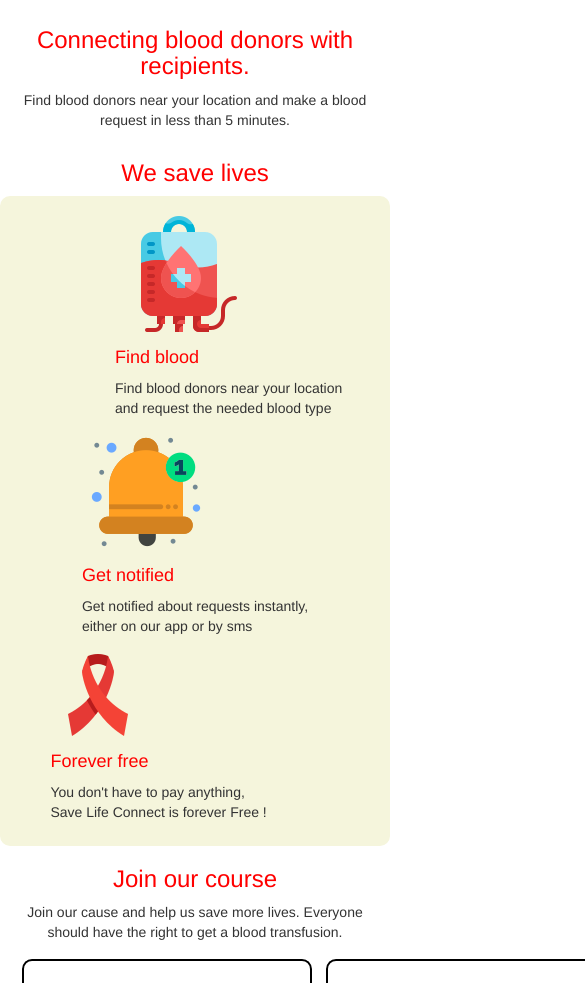
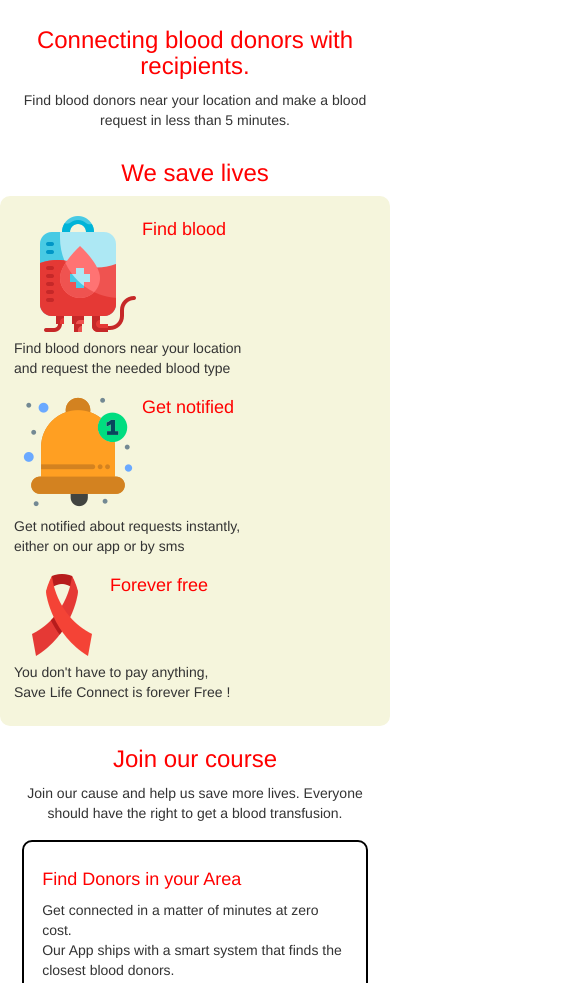
Before and after one commit to Timoh97/Blood-Donation, a plain HTML site: page index.html in a window 390 px wide. Shown: the part 56-1039 px from the top of the page, 585 px wide, since content can reach past the window. Drawn offline with nearby package versions, Linux system fonts and the light colour scheme.

Commit message:
add media query

```diff
--- a/css/working.css
+++ b/css/working.css
@@ -58,3 +58,23 @@ button {
     width: 20em;
     text-align: center;
 }
+
+@media (max-width: 450px) {
+    .explainer,.row1 {
+      display: flex;
+      flex-wrap: wrap;
+    }
+
+    .descr,.descr>p,.descr>h4{
+        display: flex;
+        flex-wrap: wrap;
+    }
+
+    .center-block {
+        width: 150px;
+    }
+
+    .conclusion {
+        display: none;
+    }
+  }
--- a/index.html
+++ b/index.html
@@ -18,18 +18,18 @@
     <h3 class="text-center">We save lives</h3>
     <div class="row" id="savingLives">
 
-        <div>
+        <div class="explainer">
          <img src="./images/blood.png" alt="Blood">
          <h4>Find blood</h4>
          <p>Find blood donors near your location <br> and request the needed blood type</p>
         </div>
-        <div>
+        <div class="explainer">
             <img src="./images/notifying.png" alt="notification">
             <h4>Get notified</h4>
             <p>Get notified about requests instantly, <br> either on our app or by sms</p>
 
         </div>
-        <div>
+        <div class="explainer">
             <img src="./images/aids-ribbon.png" alt="Free ribbon">
             <h4>Forever free</h4>
             <p>You don't have to pay anything, <br> Save Life Connect is forever Free !</p>
```
